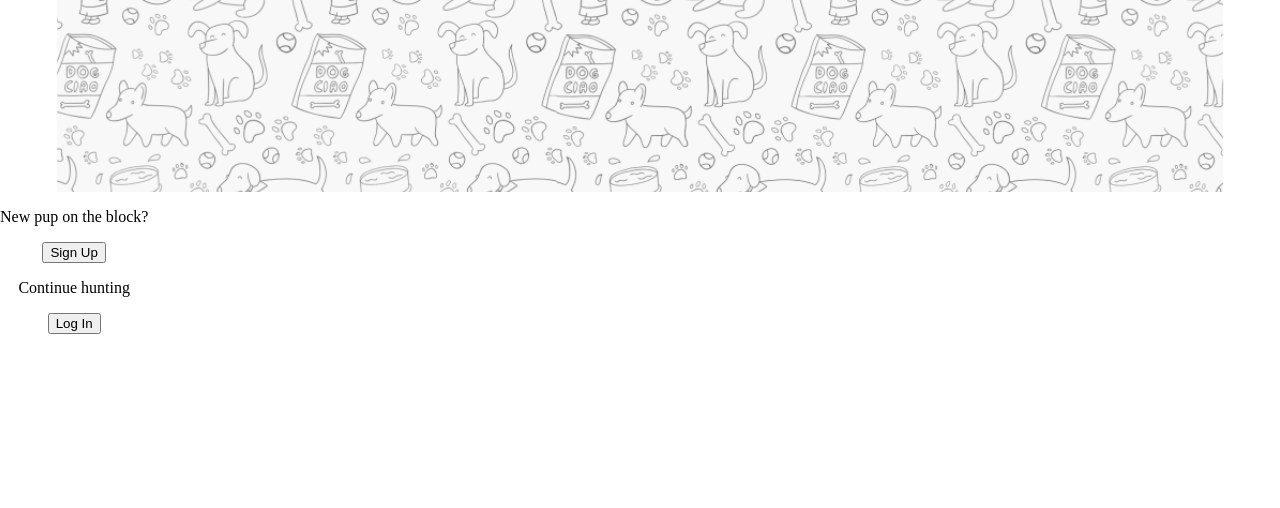
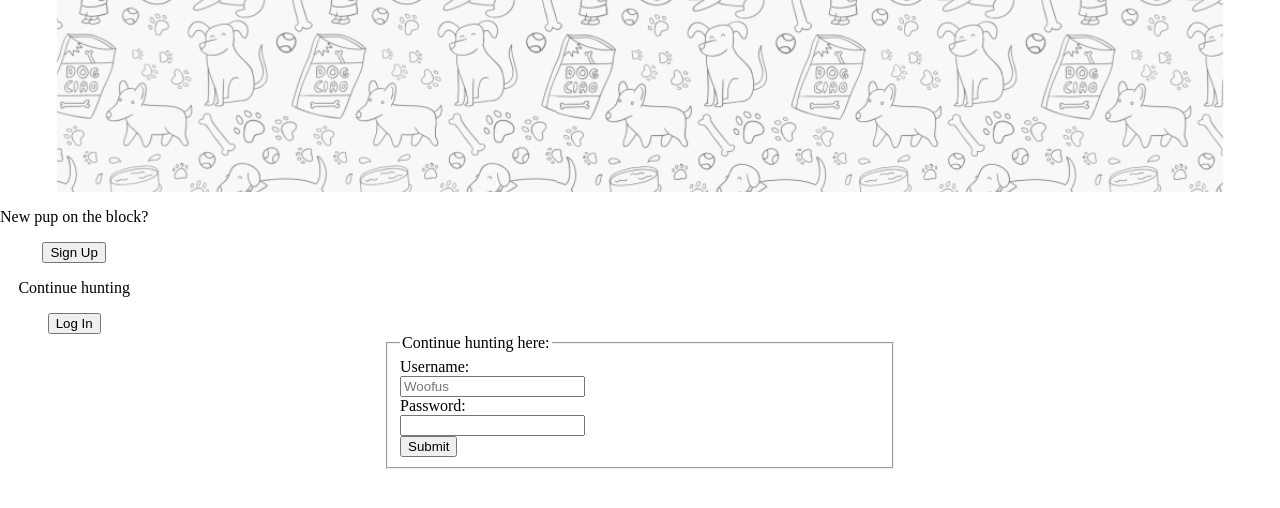
Before and after one commit to fac20/WEEK-6-CADO, a website: page public/login.html in a window 1280 px wide. Both pictures are taken after a click on the button "Log In". Shown: the part 272-780 px from the top of the page. Drawn offline with Linux system fonts and the light colour scheme; files that its build step writes are made by us from their sources; files whose address does not match are found by name.

Commit message:
Adds login page back in

```diff
--- a/public/login.html
+++ b/public/login.html
@@ -50,6 +50,16 @@
               <input type="submit">
           </fieldset>
         </form>
+        <form class="forminput__login hidden" action="/log-in" method="POST">
+          <fieldset>
+              <legend>Continue hunting here:</legend>
+              <label for="username">Username:</label><br>
+              <input type="text" name="username" id="usernameli" required placeholder="Woofus"><br>
+              <label for="passwordli">Password:</label><br>
+              <input type="password" name="passwordli" id="passwordli" required><br>
+              <input type="submit">
+          </fieldset>
+      </form>
       </section>
     </main>
   </body>
```
